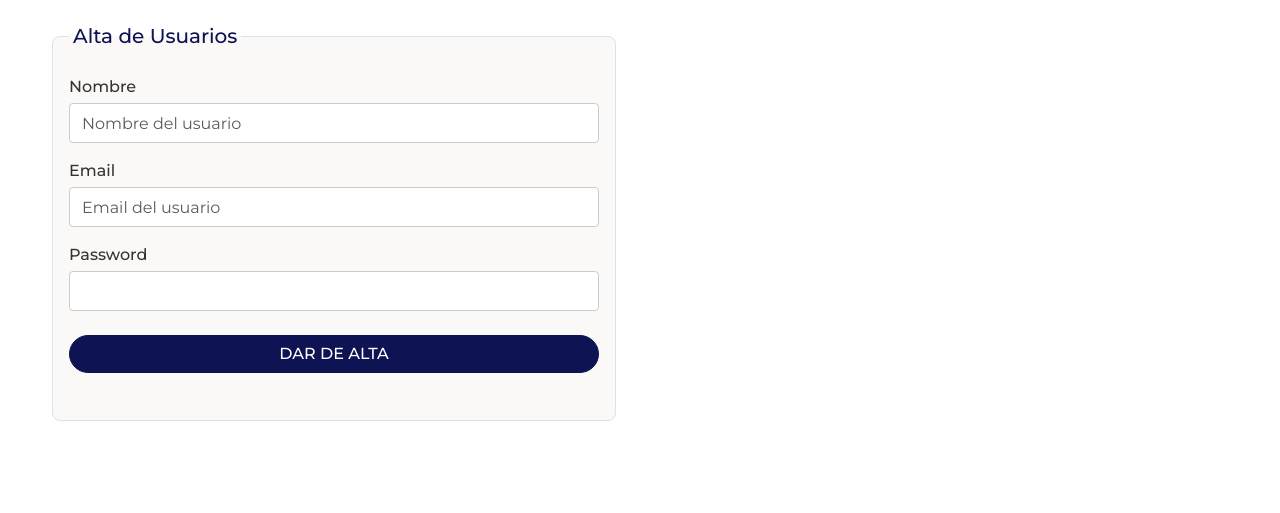
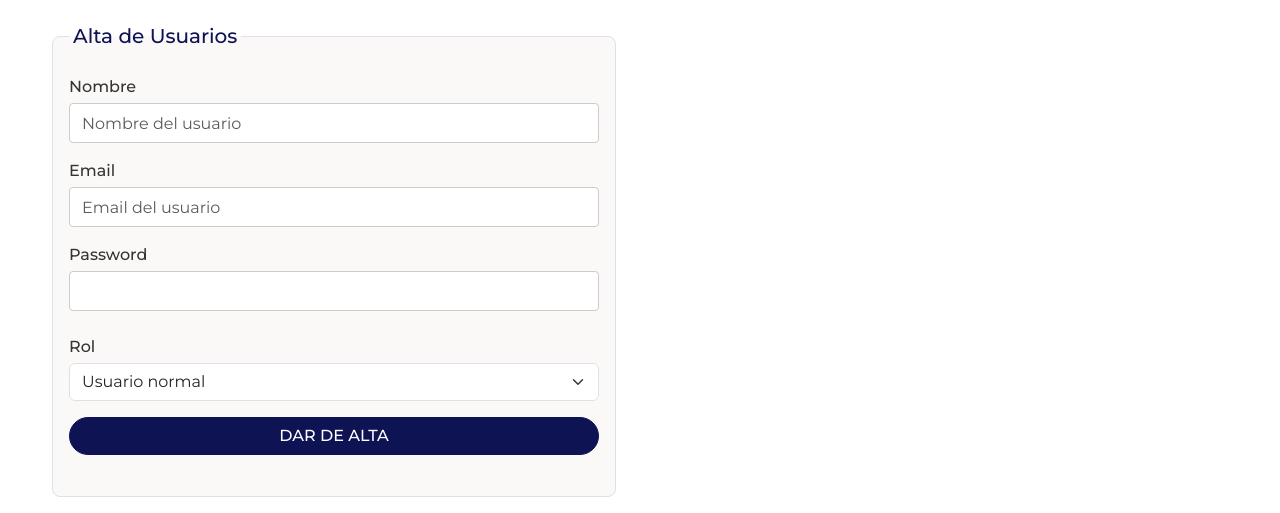
Before and after one commit to Evarishtu/GrupoREMM-FullStack---Producto-4, a plain HTML site: page frontend/src/pages/usuarios.html in a window 1280 px wide. Shown: the part 287-800 px from the top of the page. Drawn offline with nearby package versions, Linux system fonts and the light colour scheme.

Commit message:
Ultimos cambios

```diff
--- a/frontend/src/pages/usuarios.html
+++ b/frontend/src/pages/usuarios.html
@@ -42,6 +42,13 @@
                             <input type="password" class="form-control" id="password">
                             <div class="invalid-feedback">La contraseña es obligatoria.</div>
                         </div>
+                        <div class="mb-3">
+                            <label for="rol" class="form-label">Rol</label>
+                            <select id="rol" class="form-select">
+                                <option value="USER">Usuario normal</option>
+                                <option value="ADMIN">Administrador</option>
+                            </select>
+                        </div>
                         <div>
                         <input type="submit" value="Dar de alta" class="btn btn-primary bg-custom-blue w-100">
                     </fieldset>
@@ -79,7 +86,6 @@
     <script>
         document.addEventListener('DOMContentLoaded', () => {
             addMenu();
-            mostrarDatosUsuarios();
         });
     </script>
     </body>
```
